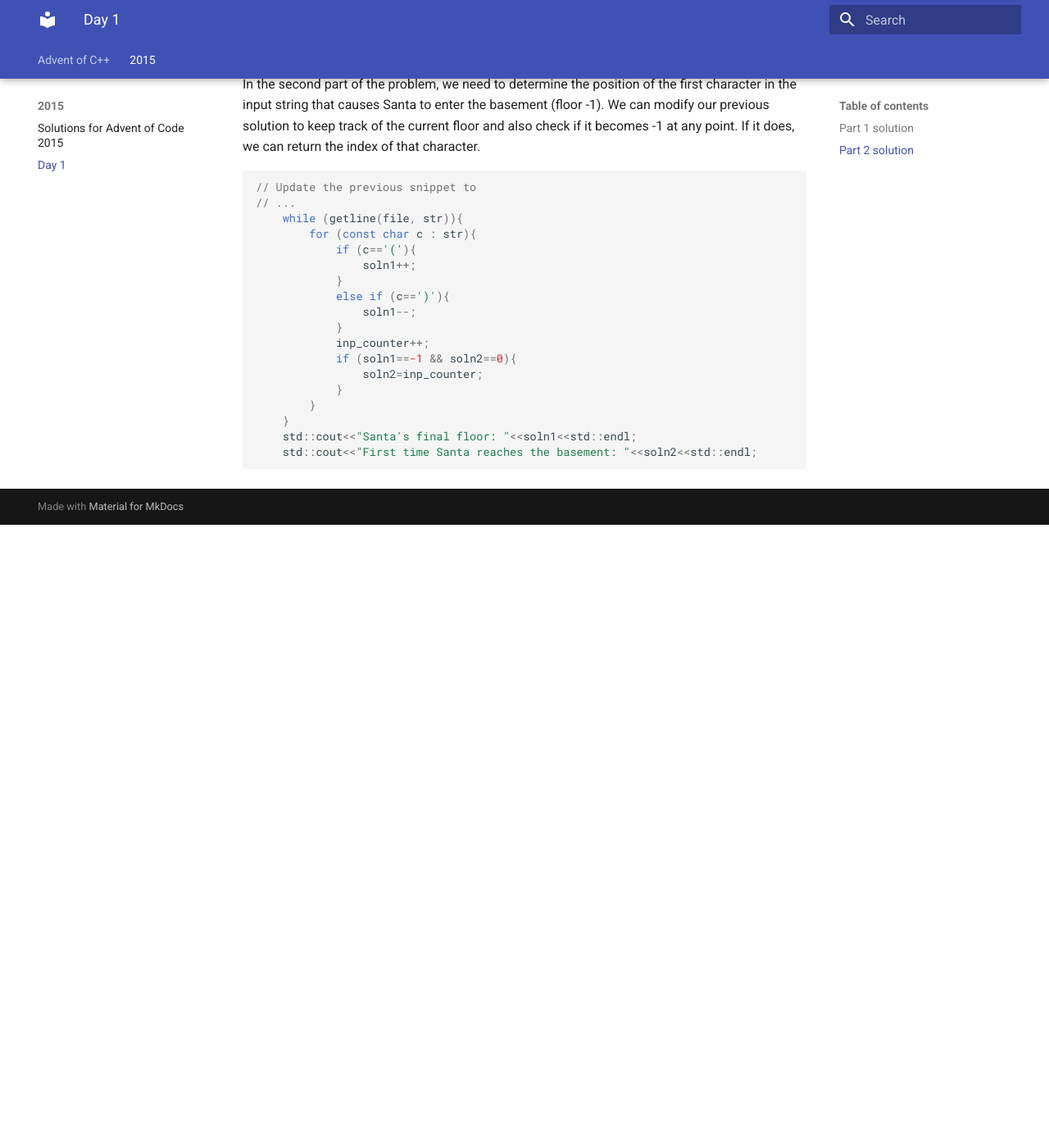
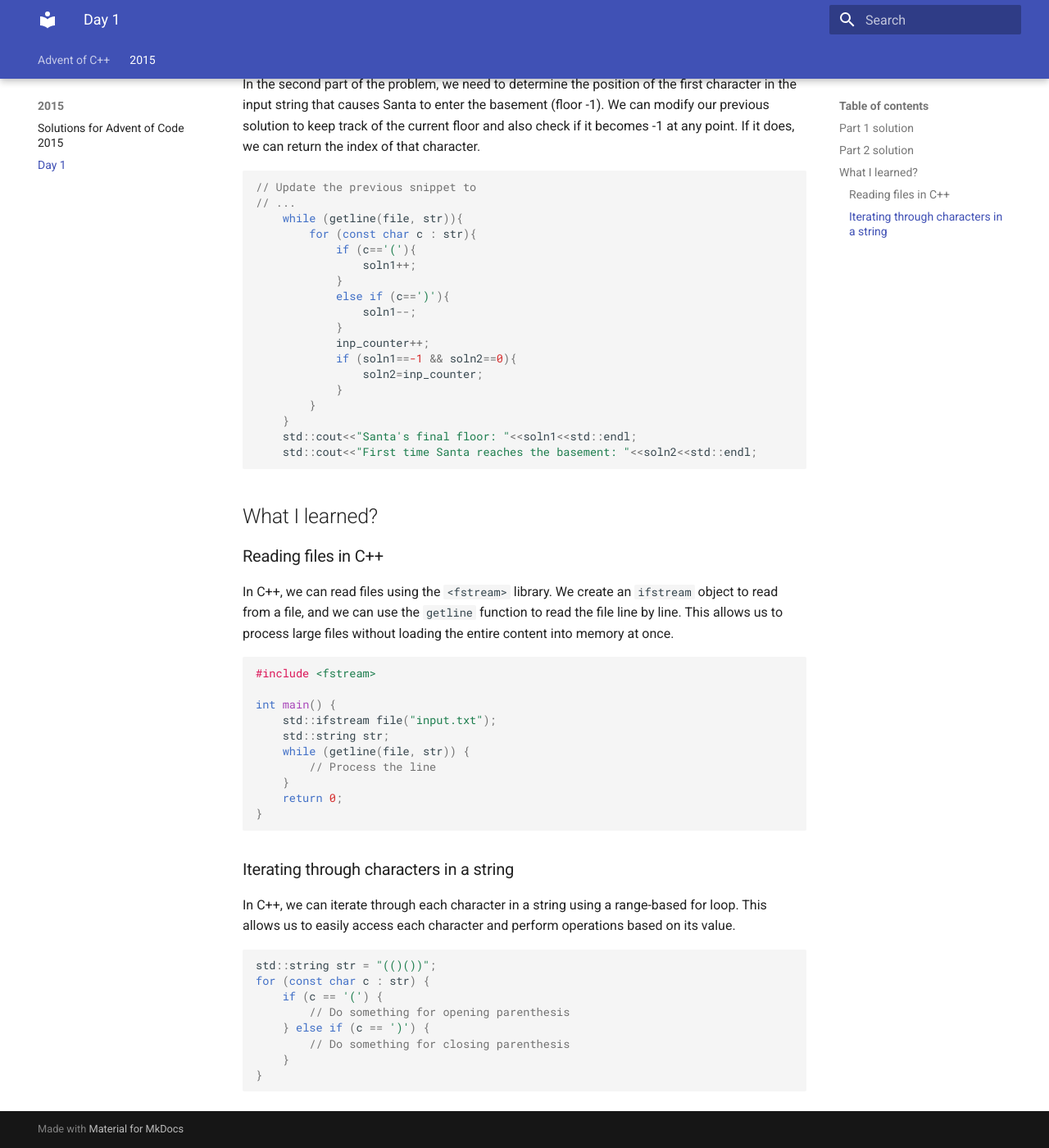
Before and after one commit to asprasan/AdventOfCpp, an MkDocs documentation site: the page built from docs/2015/day01.md, in a window 1280 px wide and 1400 px high, scrolled down 796 px. Shown: the whole window at 82% size. Built offline with MkDocs 1.6.1 and Material for MkDocs 9.7.7, drawn with Linux system fonts in a browser that asks for light colours; before the commit the page ends 1436 px from its top, so only the background shows below that.

Commit message:
update day01 docs

````diff
--- a/docs/2015/day01.md
+++ b/docs/2015/day01.md
@@ -48,3 +48,37 @@ In the second part of the problem, we need to determine the position of the firs
     std::cout<<"Santa's final floor: "<<soln1<<std::endl;
     std::cout<<"First time Santa reaches the basement: "<<soln2<<std::endl;
 ```
+
+## What I learned?
+
+### Reading files in C++
+
+In C++, we can read files using the `<fstream>` library. We create an `ifstream` object to read from a file, and we can use the `getline` function to read the file line by line. This allows us to process large files without loading the entire content into memory at once.
+
+```cpp
+#include <fstream>
+
+int main() {
+    std::ifstream file("input.txt");
+    std::string str;
+    while (getline(file, str)) {
+        // Process the line
+    }
+    return 0;
+}
+```
+
+### Iterating through characters in a string
+
+In C++, we can iterate through each character in a string using a range-based for loop. This allows us to easily access each character and perform operations based on its value.
+
+```cpp
+std::string str = "(()())";
+for (const char c : str) {
+    if (c == '(') {
+        // Do something for opening parenthesis
+    } else if (c == ')') {
+        // Do something for closing parenthesis
+    }
+}
+```
````
